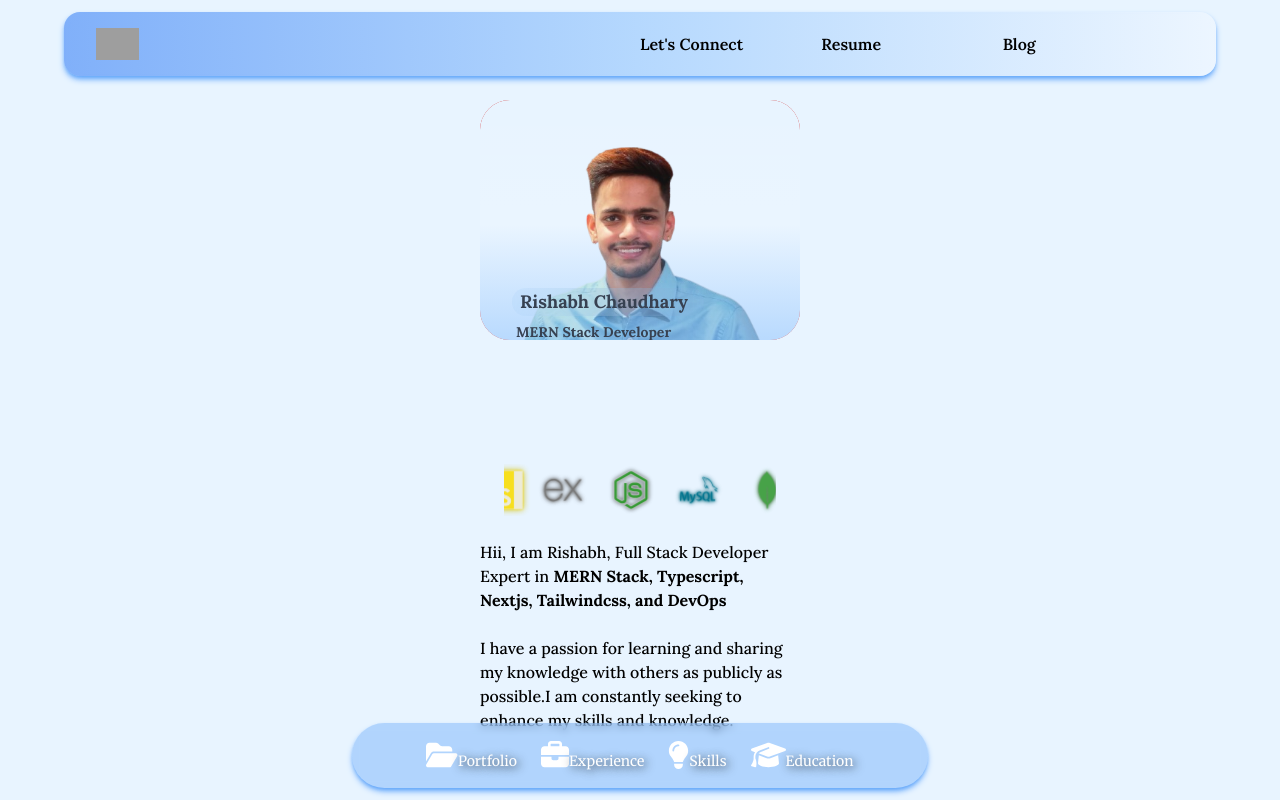
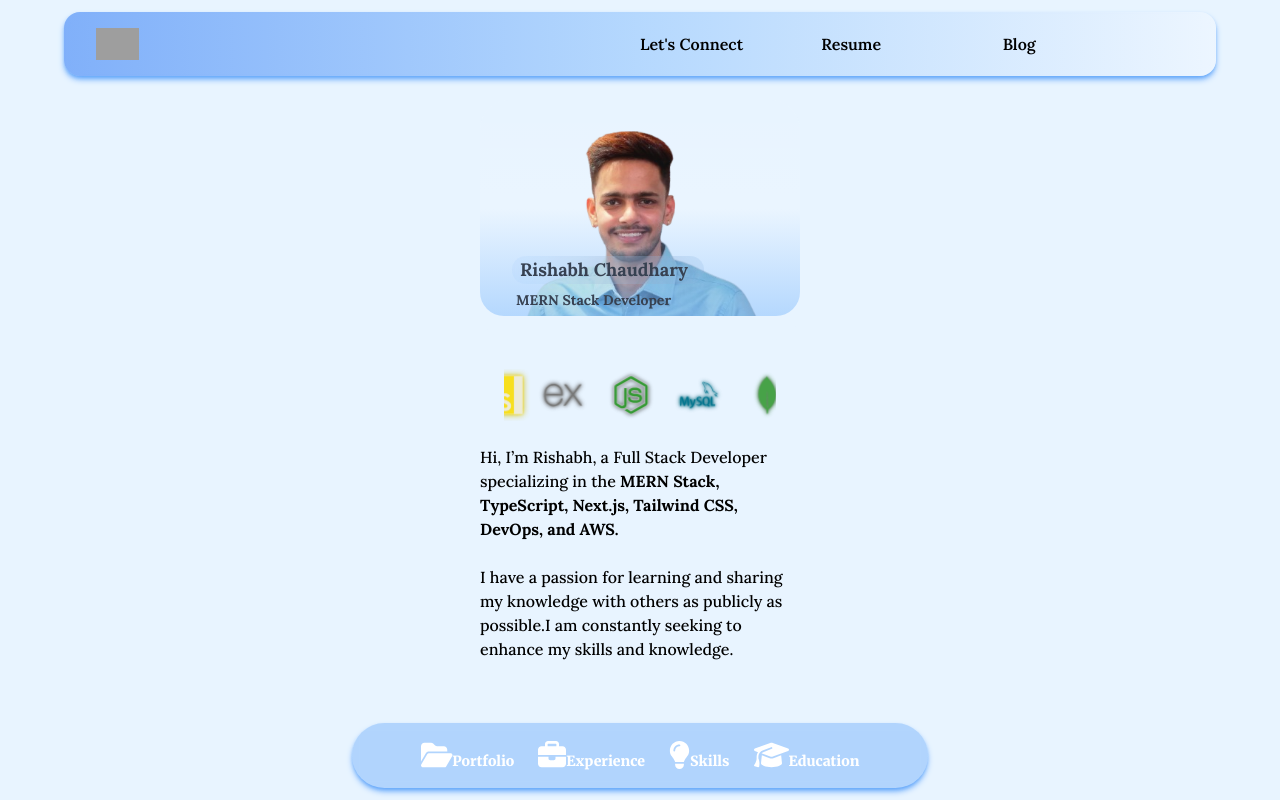
Before and after one commit to chaudhary-rishabh/rishabhc.in, a Next.js app: page / in a window 1280 px wide. Built offline with nearby package versions, Linux system fonts and the light colour scheme; grey boxes are pictures that could not be loaded.

Commit message:
added spacing and margin on home

```diff
--- a/components/HomeAbout.tsx
+++ b/components/HomeAbout.tsx
@@ -20,7 +20,7 @@ const HomeAbout = () => {
         <div className='w-80 mx-auto max-w-sm'>
             <HomeHorizontalSlider />
             <p className='text-black font-medium text-base'>
-                Hii, I am Rishabh, Full Stack Developer Expert in <b>MERN Stack, Typescript, Nextjs, Tailwindcss, and DevOps</b>
+                Hi, I’m Rishabh, a Full Stack Developer specializing in the <b>MERN Stack, TypeScript, Next.js, Tailwind CSS, DevOps, and AWS.</b>
             </p><br></br>
             <p className='text-black font-medium text-base'>
                 I have a passion for learning and sharing my knowledge with others as publicly as possible.I am constantly seeking to enhance my skills and knowledge.
--- a/components/swiper/SwiperOne.tsx
+++ b/components/swiper/SwiperOne.tsx
@@ -28,7 +28,7 @@ export default function SwiperOne() {
                 modules={[EffectCreative]}
                 className="mySwiper"
             >
-                <SwiperSlide><article className="relative isolate flex flex-col justify-end overflow-hidden rounded-3xl px-8 pt-44 max-w-sm mx-auto">
+                <SwiperSlide><article className="relative isolate flex flex-col justify-end overflow-hidden rounded-3xl px-8 pt-36 max-w-sm mx-auto">
                     <Image src="/rishabh-home-img.png" width={700} height={700} alt="Rishabh Portfolio Home" className="absolute inset-0 h-full w-full object-cover" />
                     <div className="absolute inset-0 bg-gradient-to-t from-blue-300/60 via-white/10"></div>
                     <h3 className="z-10 mt-3 text-lg font-bold bg-blue-300/10 w-3/4 backdrop-blur-2xl rounded-2xl pl-2 text-gray-700">Rishabh Chaudhary</h3>
--- a/styles/globals.css
+++ b/styles/globals.css
@@ -62,17 +62,18 @@ body {
 .btn-header{
   font-family: 'merriweather', sans-serif;
   font-weight: 400;
-  text-shadow: 2px 2px 10px rgba(0, 0, 0, 0.851);
-  color: #fff;
+  /* text-shadow: 2px 2px 10px rgba(233, 226, 226, 0.934); */
+  font-weight: 900;
+  color: #ffffff;
 }
+
 .btn-header:hover {
   border-radius: 20px;
-  text-shadow: 2px 2px 10px rgba(233, 226, 226, 0.934);
+  text-shadow: 2px 1px 2px rgba(0, 0, 0, 0.5);
 }
 .btn-header-active {
   border-radius: 20px;
-  font-weight: 900;
-  text-shadow: 2px 4px 15px rgba(255, 255, 255, 0.964);
+  text-shadow: 2px 1px 2px rgba(0, 0, 0, 0.5);
 }
 
 .fixed-bottom {
@@ -149,7 +150,7 @@ body {
 
 .swiper-slide:nth-child(1n) {
   border-radius: 30px;
-  background-color: rgb(206, 17, 17);
+  background-color: #e8f4ff;
 }
 
 .swiper-slide:nth-child(2n) {
@@ -197,6 +198,11 @@ body {
   background-color: rgb(54, 94, 77);
 }
 
+.swiper-3d {
+    perspective: 100px;
+    height: 240px !important;
+    margin-bottom: 5px;
+}
 
 
 /* for icons */
```
